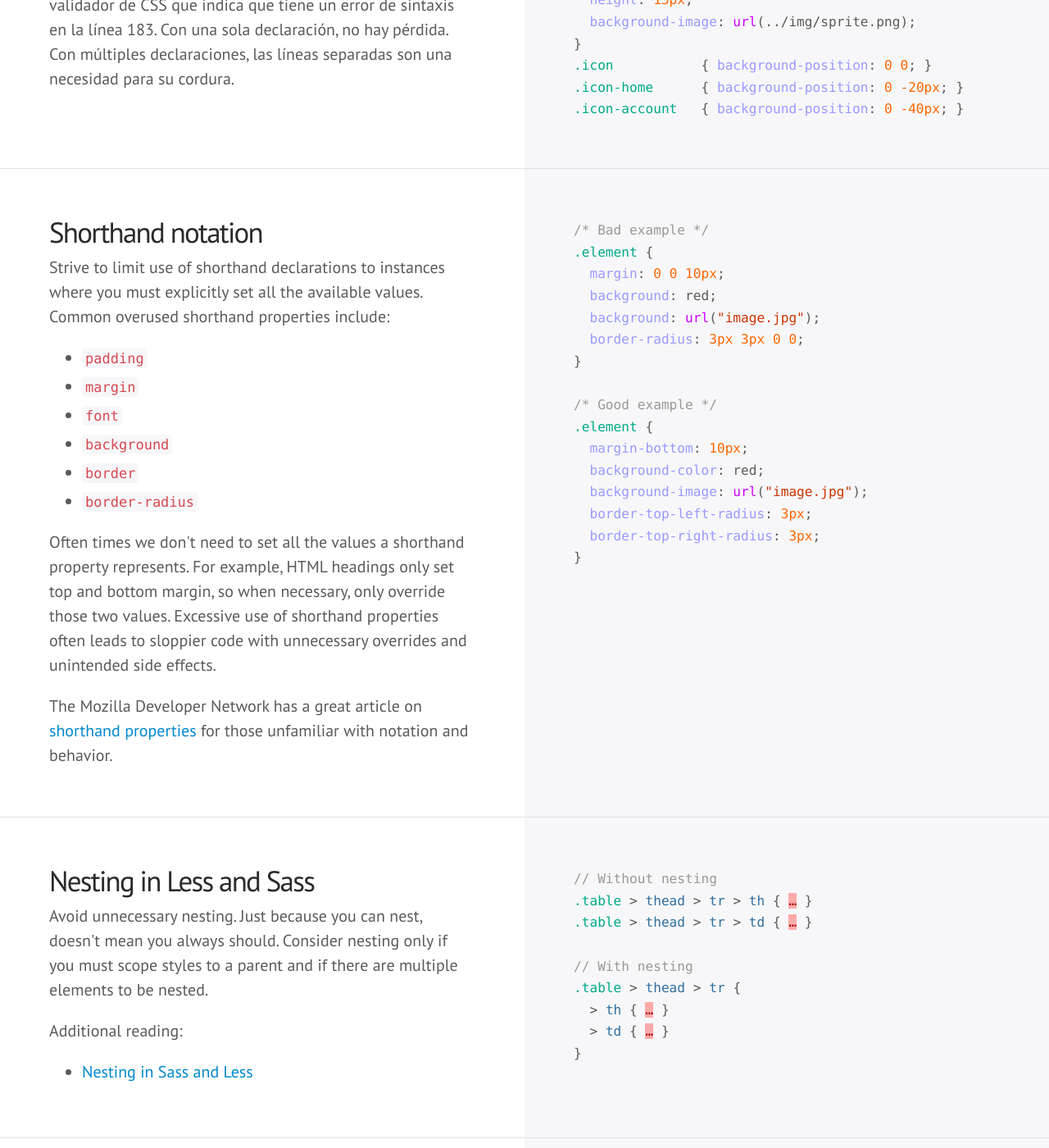
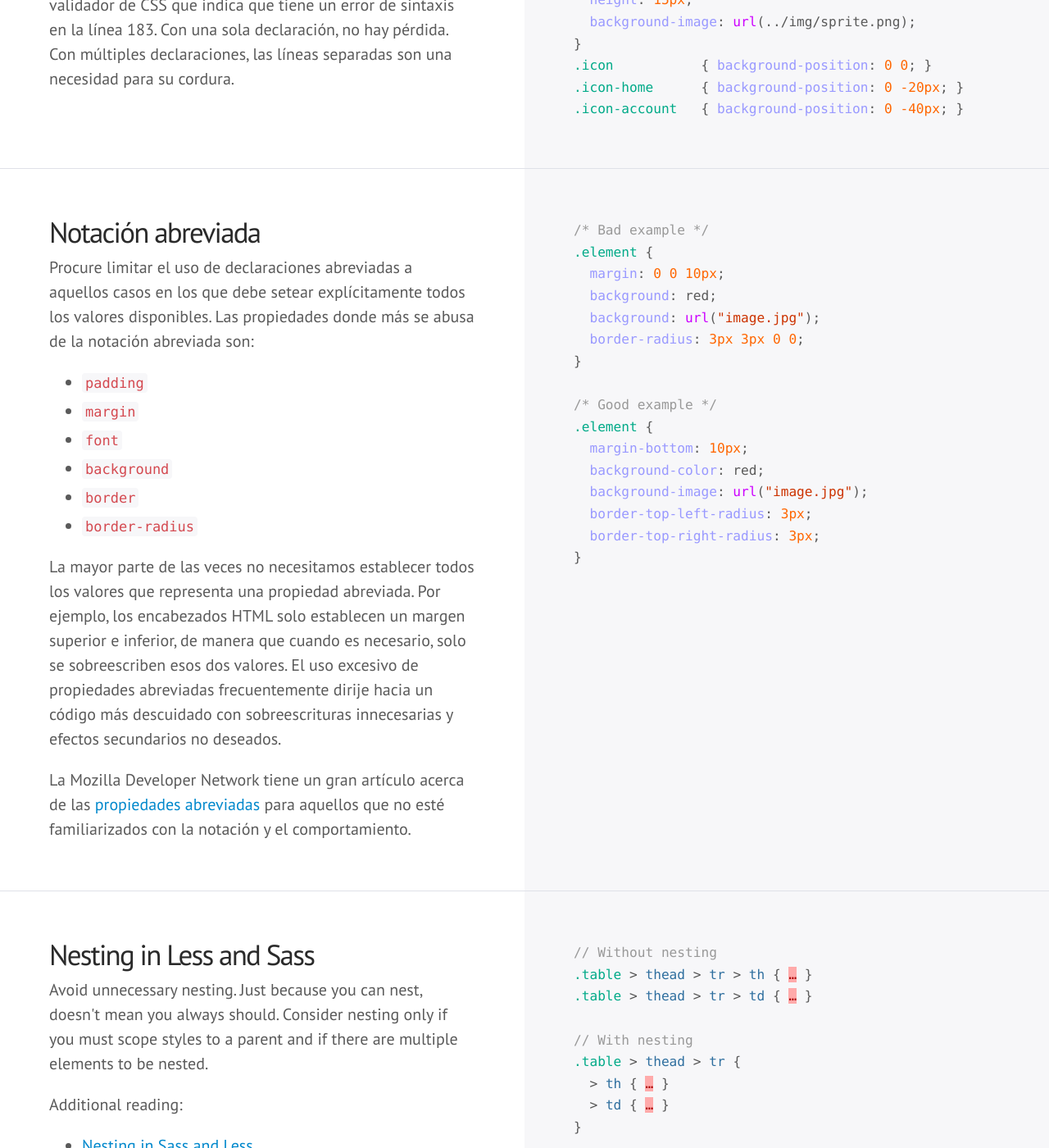
Before and after one commit to mdo/code-guide, a Jekyll site: the page built from index.html, in a window 1280 px wide and 1400 px high, scrolled down 10605 px. Shown: the whole window at 82% size. Built offline with Jekyll 4.4.1, drawn with Linux system fonts in a browser that asks for light colours; some web fonts are replaced; Markdown is read by kramdown in place of the engine named in the settings; comment, search, counter and statistics services are not loaded.

Commit message:
Spanish Translation - Translated the point related to 'Shorthand notation'

```diff
--- a/index.html
+++ b/index.html
@@ -306,8 +306,8 @@ layout: default
 
 <div class="section" id="css-shorthand">
   <div class="col">
-    <h3>Shorthand notation</h3>
-    <p>Strive to limit use of shorthand declarations to instances where you must explicitly set all the available values. Common overused shorthand properties include:</p>
+    <h3>Notación abreviada</h3>
+    <p>Procure limitar el uso de declaraciones abreviadas a aquellos casos en los que debe setear explícitamente todos los valores disponibles. Las propiedades donde más se abusa de la notación abreviada son:</p>
     <ul>
       <li><code>padding</code></li>
       <li><code>margin</code></li>
@@ -316,8 +316,8 @@ layout: default
       <li><code>border</code></li>
       <li><code>border-radius</code></li>
     </ul>
-    <p>Often times we don't need to set all the values a shorthand property represents. For example, HTML headings only set top and bottom margin, so when necessary, only override those two values. Excessive use of shorthand properties often leads to sloppier code with unnecessary overrides and unintended side effects.</p>
-    <p>The Mozilla Developer Network has a great article on <a href="https://developer.mozilla.org/en-US/docs/Web/CSS/Shorthand_properties">shorthand properties</a> for those unfamiliar with notation and behavior.</p>
+    <p>La mayor parte de las veces no necesitamos establecer todos los valores que representa una propiedad abreviada. Por ejemplo, los encabezados HTML solo establecen un margen superior e inferior, de manera que cuando es necesario, solo se sobreescriben esos dos valores. El uso excesivo de propiedades abreviadas frecuentemente dirije hacia un código más descuidado con sobreescrituras innecesarias y efectos secundarios no deseados.</p>
+    <p>La Mozilla Developer Network tiene un gran artículo acerca de las <a href="https://developer.mozilla.org/en-US/docs/Web/CSS/Shorthand_properties">propiedades abreviadas</a> para aquellos que no esté familiarizados con la notación y el comportamiento.</p>
   </div>
   <div class="col">
     {% highlight css %}{% include css/shorthand.css %}{% endhighlight %}
```
